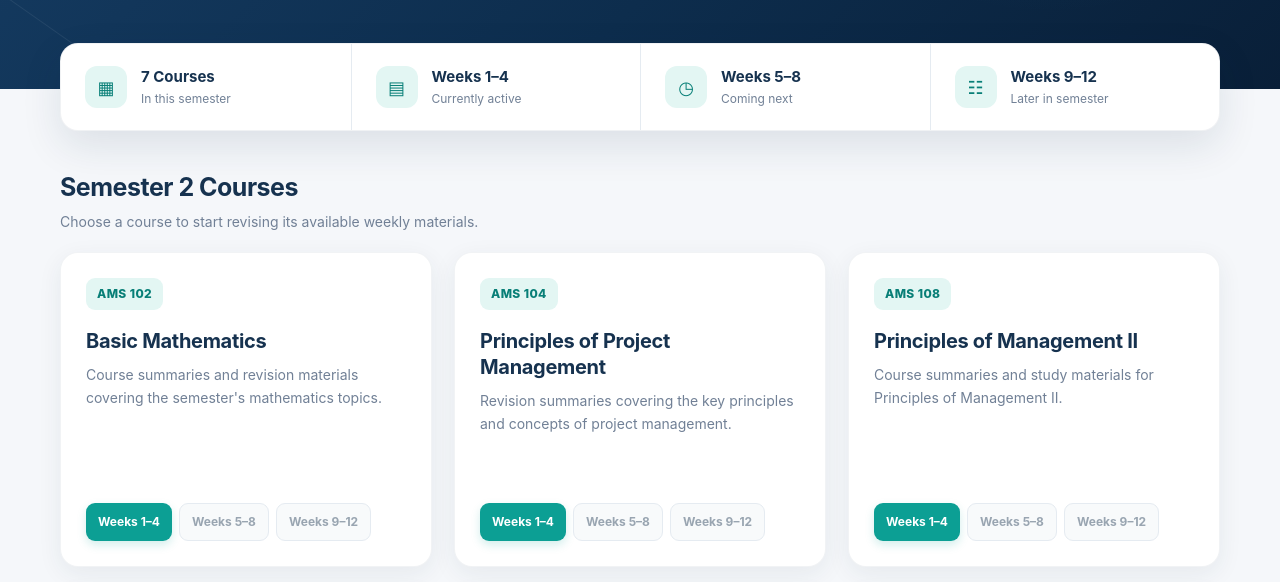
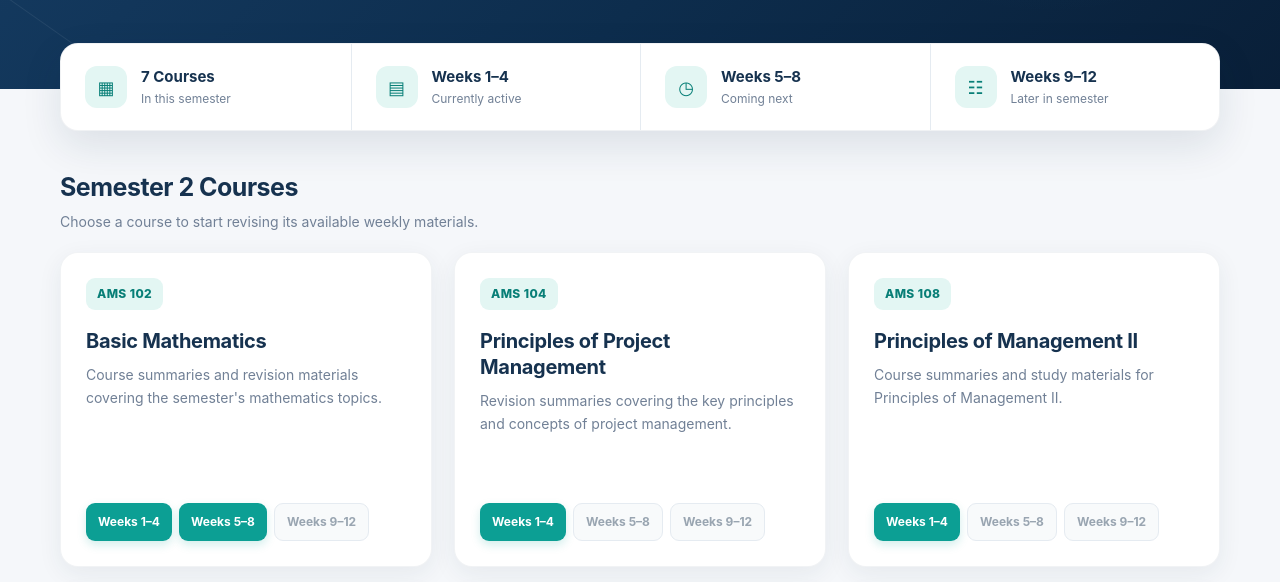
Before and after one commit to ozorejesse/Business-Management-Semester-2-100-Level-Revison-Hub, a website: page index.html in a window 1280 px wide. Shown: the part 370-952 px from the top of the page. Drawn offline with Linux system fonts and the light colour scheme.

Commit message:
Update index.html

```diff
--- a/index.html
+++ b/index.html
@@ -736,9 +736,9 @@
                         Weeks 1–4
                     </a>
 
-                    <span class="coming-soon">
-                        Weeks 5–8
-                    </span>
+                     <a href="AMS%20102%20Week%205%20-%20Week%208.html">
+            Weeks 5–8
+        </a>
 
                     <span class="coming-soon">
                         Weeks 9–12
```
